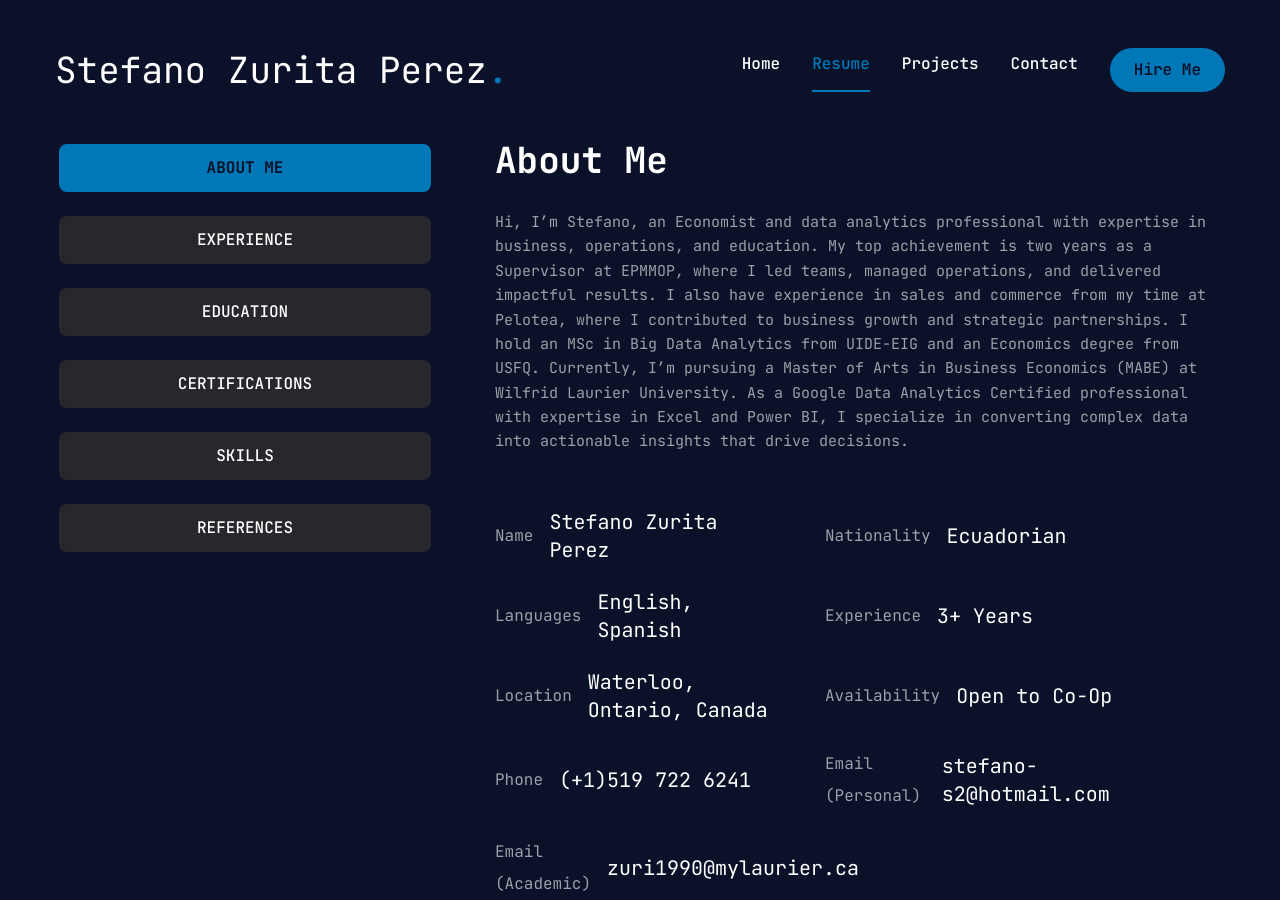
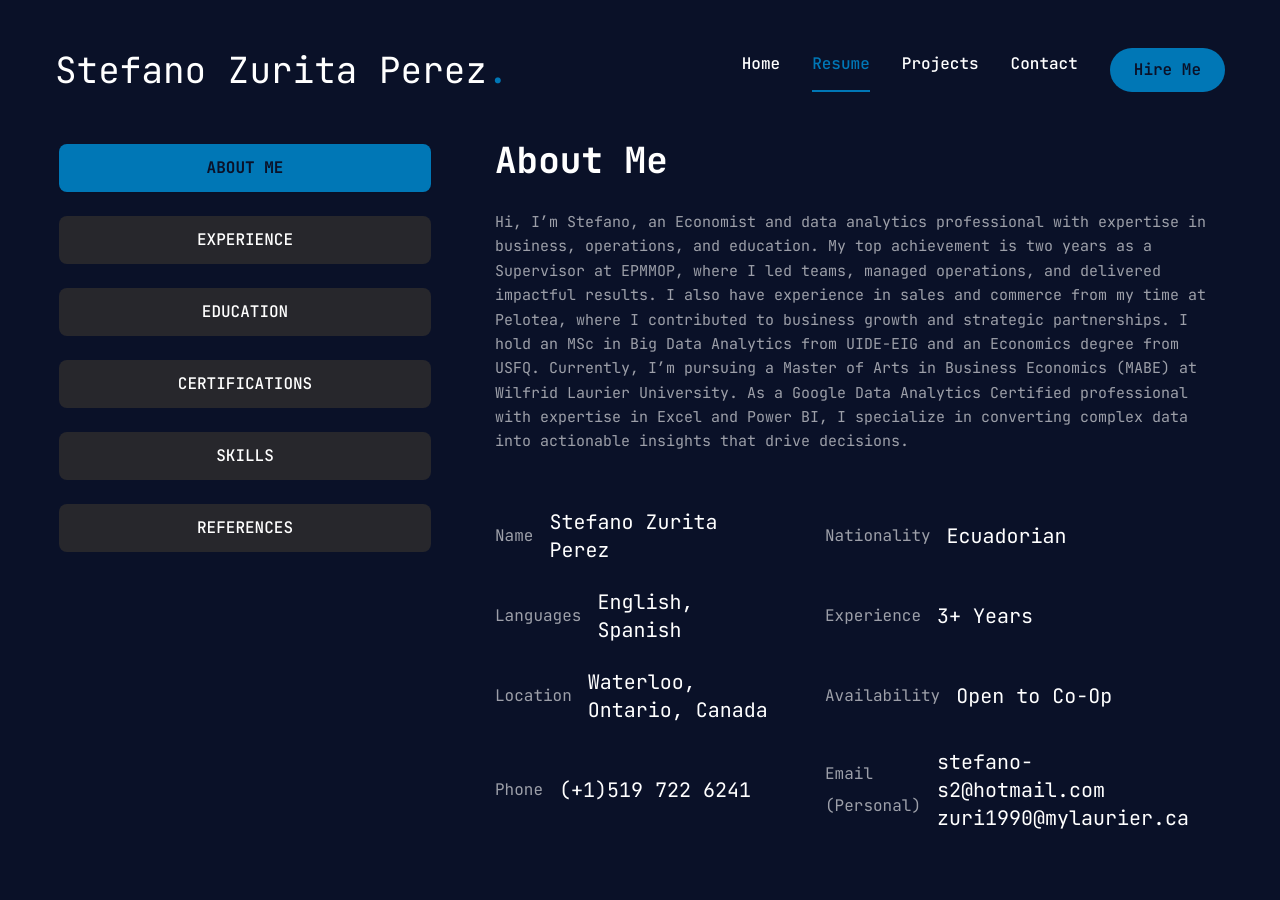
Before and after one commit to stefanoz99/myPortfolio, a Next.js app: page /resume in a window 1280 px wide. After the commit the page ends 832 px from the top, so only its background shows below. Built offline with nearby package versions, Linux system fonts and the light colour scheme.

Commit message:
Update page.jsx

```diff
--- a/app/resume/page.jsx
+++ b/app/resume/page.jsx
@@ -83,11 +83,7 @@ const about = {
     },
     {
        fieldName: "Email (Personal)",
-      fieldValue: "stefano-s2@hotmail.com"
-    },
-    {
-      fieldName: "Email (Academic)",
-      fieldValue: "zuri1990@mylaurier.ca"
+      fieldValue: "stefano-s2@hotmail.com zuri1990@mylaurier.ca"
     },
   ]
 };
```
